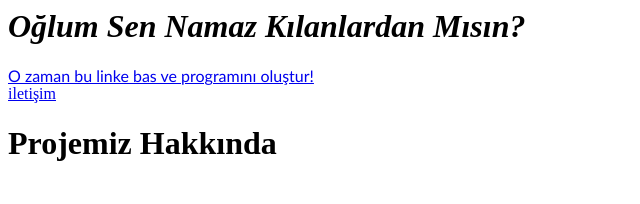
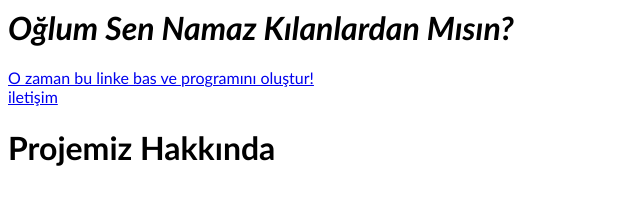
Before and after one commit to YungBitCoder/NamazVakitleri, a plain HTML site: page index.html in a window 1280 px wide. Shown: the whole page, without its empty margins (0-640 px from the left). Drawn offline with Linux system fonts and the light colour scheme.

Commit message:
Update index.html

```diff
--- a/index.html
+++ b/index.html
@@ -4,7 +4,13 @@
   <head>
     <meta charset="UTF-8">
     <meta name="viewport" content="width=device-width, initial-scale=1.0">
+    <style>
+      body{
+        font-family: 'Calibri';
+      }
+    </style>
   </head>
+
   <body>
     <h1 style="font-style: italic;"> Oğlum Sen Namaz Kılanlardan Mısın? </h1>
     <a style="font-family: Calibri" href="https://yungbitcoder.github.io/tabler.html"> O zaman bu linke bas ve programını oluştur!</a><br>
```
